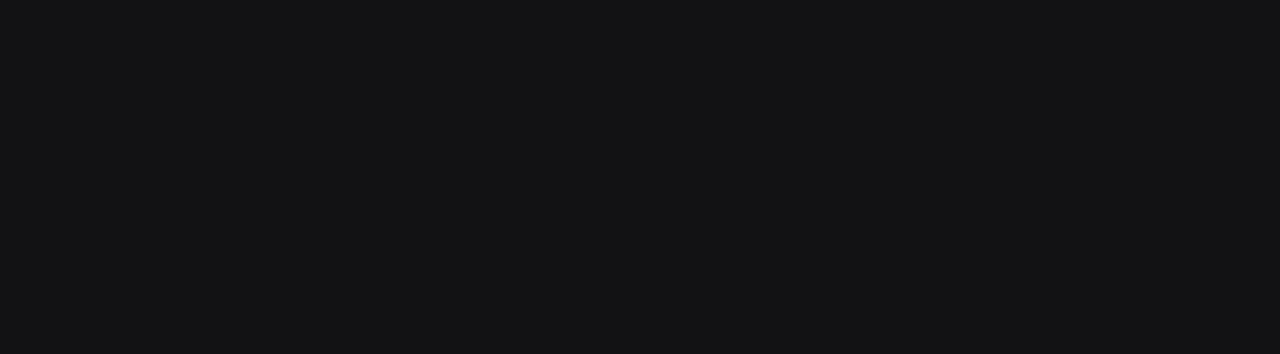
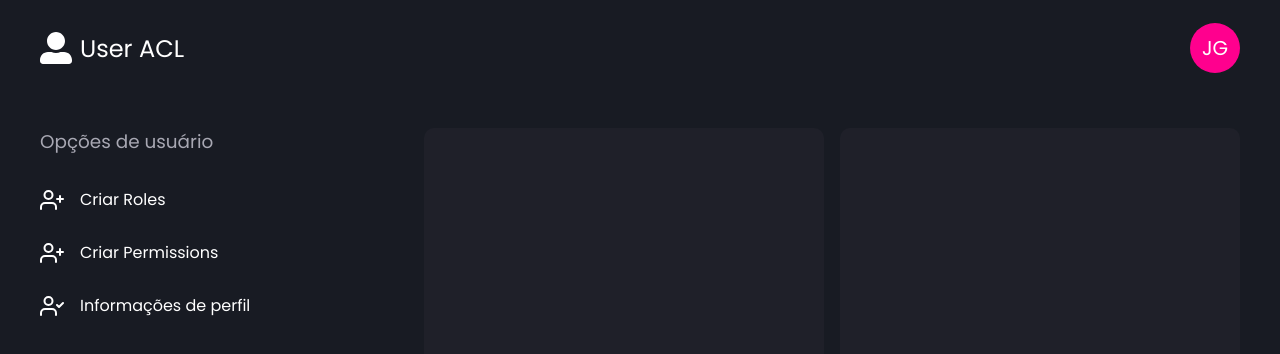
Before and after one commit to joaogkvalho/user-acl, a Next.js app: page /homepage in a window 1280 px wide. Shown: the top 354 px of the page. Built offline with nearby package versions, Linux system fonts and the light colour scheme.

Commit message:
homepage layout finished

```diff
--- a/package.json
+++ b/package.json
@@ -14,6 +14,7 @@
     "react": "17.0.2",
     "react-dom": "17.0.2",
     "react-hook-form": "^7.19.0",
+    "react-icons": "^4.3.1",
     "react-toastify": "^8.1.0",
     "sass": "^1.43.4",
     "yup": "^0.32.11"
--- /dev/null
+++ b/src/components/Header/index.tsx
@@ -0,0 +1,29 @@
+import { useContext } from 'react'
+import { FaUserAlt } from 'react-icons/fa'
+import { AuthContext } from '../../contexts/authContext'
+
+import styles from './styles.module.scss'
+
+export function Header(){
+    const { user } = useContext(AuthContext)
+
+    return(
+        <div className={styles.container}>
+            <div className={styles.content}>
+                <div className={styles.logo}>
+                    <FaUserAlt />
+                    <span>User ACL</span>
+                </div>
+
+                <div className={styles.userProfile}>
+                    <div className={styles.userInfo}>
+                        <p>{user.name}</p>
+                        <small>{user.roles}</small>
+                    </div>
+
+                    <div className={styles.userAvatar}>JG</div>
+                </div>
+            </div>
+        </div>
+    )
+}
--- /dev/null
+++ b/src/components/Header/styles.module.scss
@@ -0,0 +1,65 @@
+.container{
+    width: 100%;
+    height: 6rem;
+
+    display: flex;
+    align-items: center;
+    justify-content: center;
+}
+
+.content{
+    width: 100%;
+
+    display: flex;
+    align-items: center;
+    justify-content: space-between;
+
+    .logo{
+        display: flex;
+        align-items: center;
+        justify-content: center;
+
+        span{
+            margin-left: 0.5rem;
+            font-size: 1.5rem;
+        }
+
+        svg{
+            font-size: 2rem;
+        }
+    }
+
+    .userProfile{
+        display: flex;
+        align-items: center;
+        justify-content: center;
+
+        .userAvatar{
+            width: 50px;
+            height: 50px;
+
+            display: flex;
+            align-items: center;
+            justify-content: center;
+
+            margin-left: 1.5rem;
+
+            font-size: 1.25rem;
+            background: #ff008e;
+            border-radius: 100%;
+        }
+
+        .userInfo{
+            text-align: right;
+
+            p{
+                font-size: 1rem;
+            }
+
+            small{
+                font-size: 0.8rem;
+                color: #a8a8b3;
+            }
+        }
+    }
+}
--- /dev/null
+++ b/src/components/HomepageContent/index.tsx
@@ -0,0 +1,17 @@
+import styles from './styles.module.scss'
+
+export function HomepageContent(){
+    return(
+        <div className={styles.container}>
+            <div className={styles.content}>
+                <div className={styles.box}>
+
+                </div>
+
+                <div className={styles.box}>
+
+                </div>
+            </div>
+        </div>
+    )
+}
--- /dev/null
+++ b/src/components/HomepageContent/styles.module.scss
@@ -0,0 +1,14 @@
+.content{
+    display: flex;
+}
+
+.box{
+    width: 400px;
+    height: 250px;
+    background: #1f2029;
+    border-radius: 10px;
+}
+
+.box:nth-child(1){
+    margin-right: 1rem;
+}
--- /dev/null
+++ b/src/components/SidebarNav/index.tsx
@@ -0,0 +1,19 @@
+import { FiUserPlus, FiUserCheck } from 'react-icons/fi'
+
+import styles from './styles.module.scss'
+
+export function SidebarNav(){
+    return(
+        <div className={styles.container}>
+            <div className={styles.content}>
+                <h2>Opções de usuário</h2>
+
+                <ul>
+                    <li><FiUserPlus />Criar Roles</li>
+                    <li><FiUserPlus />Criar Permissions</li>
+                    <li><FiUserCheck />Informações de perfil</li>
+                </ul>
+            </div>
+        </div>
+    )
+}
--- /dev/null
+++ b/src/components/SidebarNav/styles.module.scss
@@ -0,0 +1,32 @@
+.content{
+    h2{
+        margin-bottom: 2rem;
+
+        font-size: 1.15rem;
+        font-weight: 400;
+        color: #a8a8b3;
+    }
+
+    ul{
+        list-style: none;
+
+        li{
+            display: flex;
+            align-items: center;
+
+            padding-bottom: 1.75rem;
+
+            font-size: 1rem;
+            cursor: pointer;
+
+            svg{
+                font-size: 1.5rem;
+                margin-right: 1rem;
+            }
+        }
+
+        li:hover{
+            text-decoration: underline;
+        }
+    }
+}
--- a/src/pages/home.module.scss
+++ b/src/pages/home.module.scss
@@ -36,10 +36,10 @@
         margin-bottom: 0.25rem;
 
         font-size: 0.9rem;
-        color: #e1e1e6;
+        color: #fff;
 
         border: 0;
-        background: #29292e;
+        background: #1f2029;
         outline: none;
     }
 
--- a/src/pages/homepage/index.tsx
+++ b/src/pages/homepage/index.tsx
@@ -1,12 +1,24 @@
 import { useContext } from "react"
+import { Header } from "../../components/Header"
+import { HomepageContent } from "../../components/HomepageContent"
+import { SidebarNav } from "../../components/SidebarNav"
 import { AuthContext } from "../../contexts/authContext"
+
+import styles from './styles.module.scss'
 
 export default function Homepage(){
     const { user } = useContext(AuthContext)
 
     return(
-        <div>
-           <h1>{user.name}</h1>
+        <div className={styles.container}>
+            <div className={styles.content}>
+                <Header />
+
+                <div className={styles.pageContent}>
+                    <SidebarNav />
+                    <HomepageContent />
+                </div>
+            </div>
         </div>
     )
 }
--- a/src/pages/homepage/styles.module.scss
+++ b/src/pages/homepage/styles.module.scss
@@ -0,0 +1,24 @@
+.container{
+    width: 100%;
+
+    display: flex;
+    align-items: center;
+    justify-content: center;
+}
+
+.content{
+    width: 100%;
+    max-width: 1200px;
+
+    display: flex;
+    flex-direction: column;
+}
+
+.pageContent{
+    width: 100%;
+
+    display: flex;
+    justify-content: space-between;
+
+    margin-top: 2rem;
+}
--- a/src/styles/global.scss
+++ b/src/styles/global.scss
@@ -28,8 +28,8 @@
 }
 
 body{
-    color: var(--gray-100);
-    background: #121214;
+    color: #fff;
+    background: #181b23;
 }
 
 body, input, textarea, select, button{
```
Also changed, not shown: src/pages/signup/styles.module.scss (+4 -4 lines), 1 other file (tests, documents, lock files or other folders).
